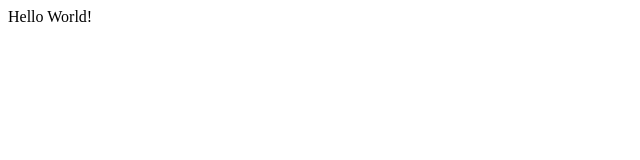
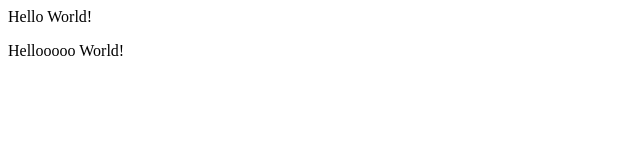
Before and after one commit to ReshmikaTanku/Rockpaperscissor, a plain HTML site: page index.html in a window 1280 px wide. Shown: the whole page, without its empty margins (0-640 px from the left). Drawn offline with Linux system fonts and the light colour scheme.

Commit message:
new para

```diff
--- a/index.html
+++ b/index.html
@@ -1 +1,2 @@
 <p>Hello World!</p>
+<p>Hellooooo World!</p>
```
